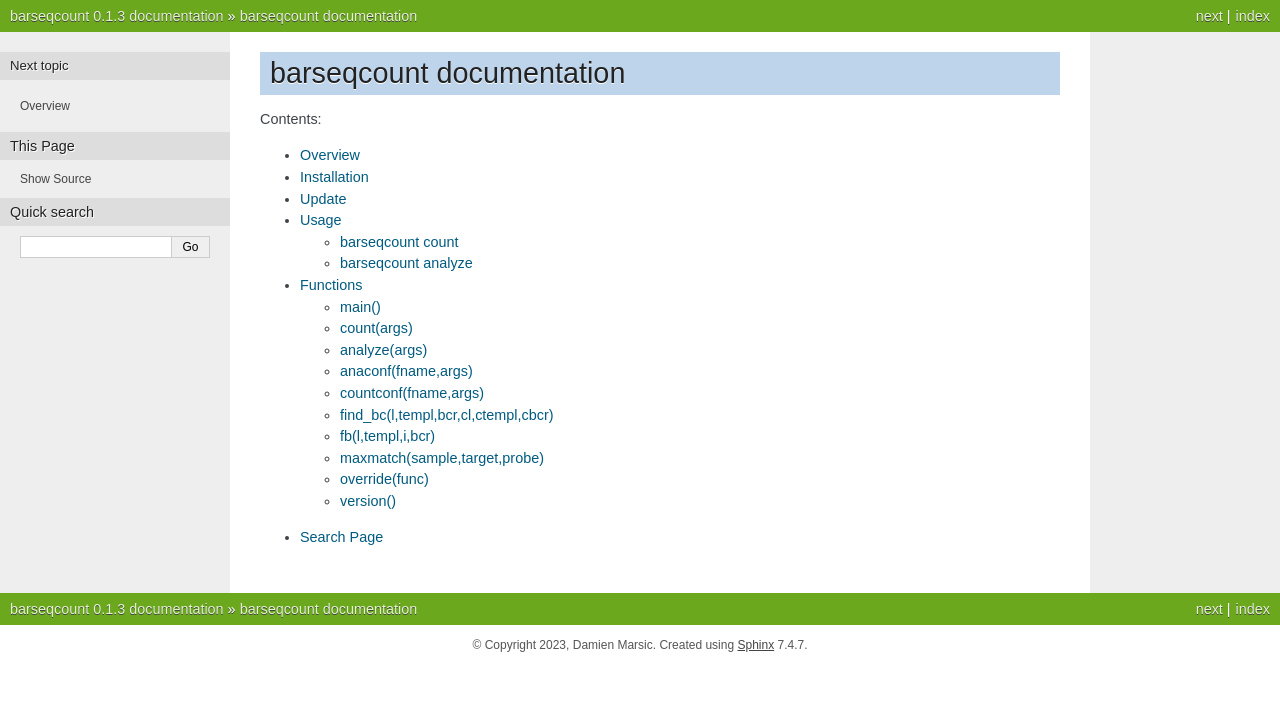
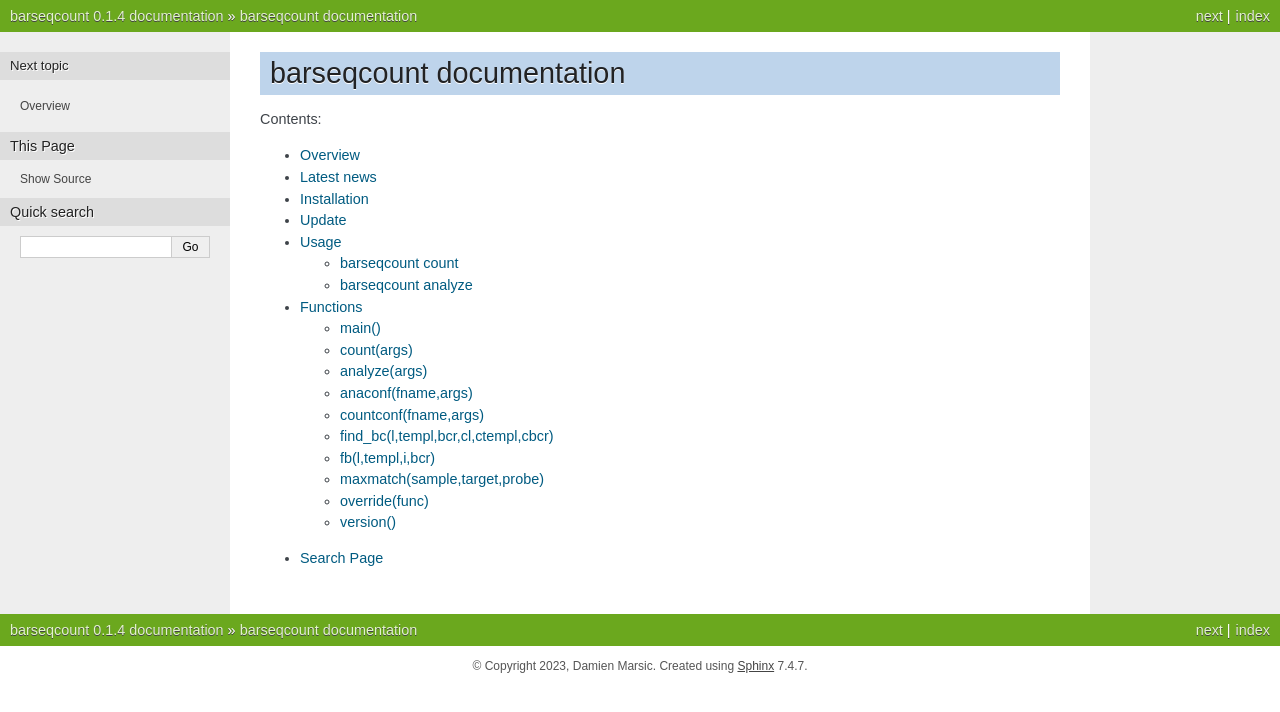
Before and after one commit to damienmarsic/barseqcount, a Sphinx documentation site: the page built from docs/index.rst, in a window 1280 px wide. Shown: the top 712 px of the page. Built offline with Sphinx 7.4.7, drawn with Linux system fonts in a browser that asks for light colours.

Commit message:
Update to 0.1.4

```diff
--- a/docs/conf.py
+++ b/docs/conf.py
@@ -9,7 +9,7 @@
 project = 'barseqcount'
 copyright = '2023, Damien Marsic'
 author = 'Damien Marsic'
-release = '0.1.3'
+release = '0.1.4'
 
 # -- General configuration ---------------------------------------------------
 # https://www.sphinx-doc.org/en/master/usage/configuration.html#general-configuration
--- a/setup.py
+++ b/setup.py
@@ -3,7 +3,7 @@
     long_description = fh.read()
 setuptools.setup(
     name="barseqcount",
-    version="0.1.3",
+    version="0.1.4",
     author="Damien Marsic",
     author_email="damien.marsic@aliyun.com",
     description="Analysis of DNA barcode sequencing experiments",
```
Also changed, not shown: docs/bsq-doc.rst (+29 -4 lines), 1 other file.
